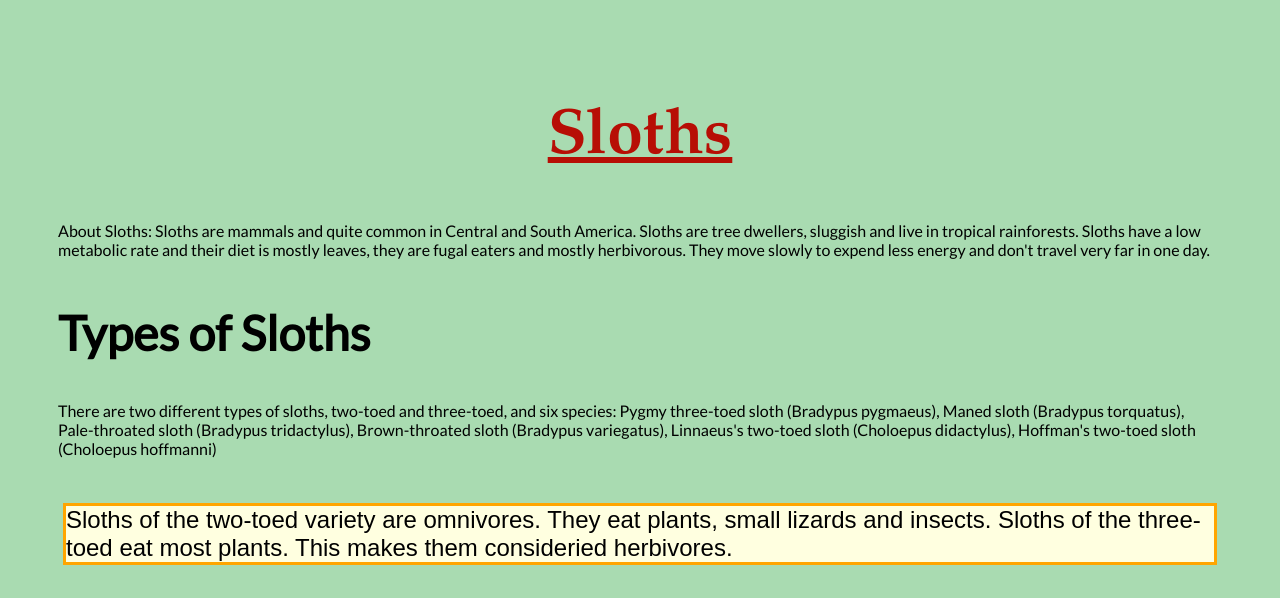
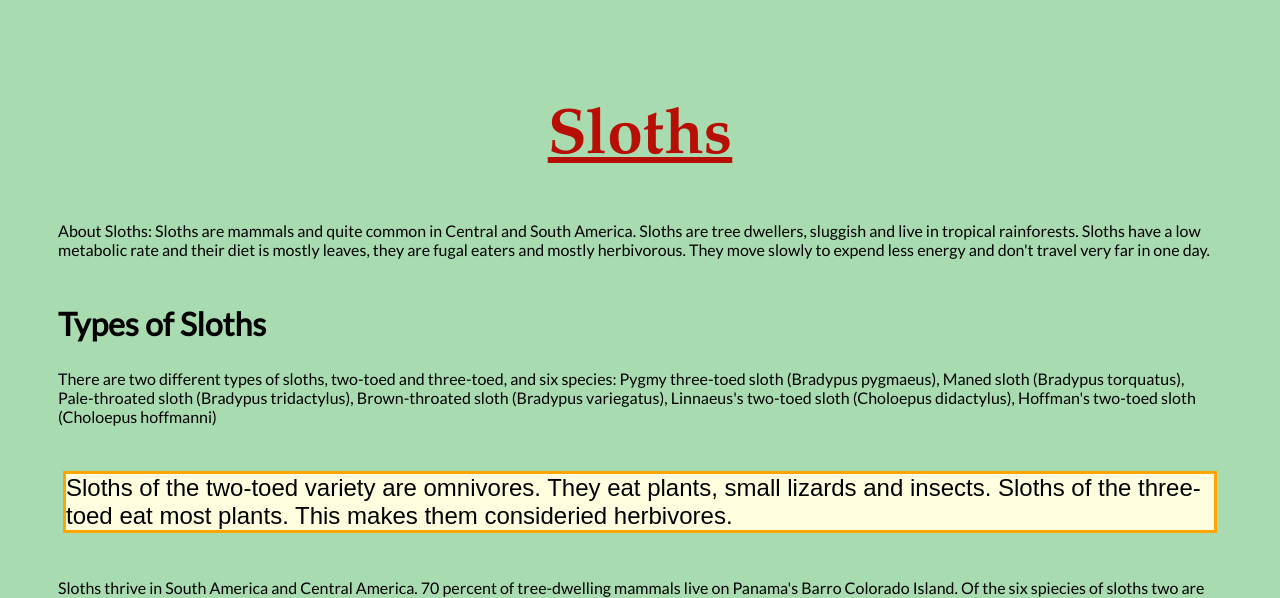
Before and after one commit to IanStoy/FirstRepository, a PHP site: page /index.html in a window 1280 px wide. Shown: the top 598 px of the page. Run offline with PHP 8.4, Linux system fonts and the light colour scheme.

Commit message:
Add files via upload

```diff
--- a/sloths_style.css
+++ b/sloths_style.css
@@ -5,7 +5,7 @@
 }
 
 img { border: border-style: ridge; #09B2B8; 15px
-
+    padding: 50px 50px 50px 50px;
 }
 
 
@@ -14,7 +14,8 @@ img { border: border-style: ridge; #09B2B8; 15px
 
 	h1 { font-family: Palatino; font-color: #3C733A; font-size: 48pt; }
 
-	h2 { font-family: font-family: "Courier"; font-color: #254EBF; font-size: 36pt; }
+	h2 { font-family: font-family: "Courier"; font-color: #254EBF;
+		font-size: 24pt; }
 
 		p.fancy { border-style: solid;
 			border-color: orange;
```
